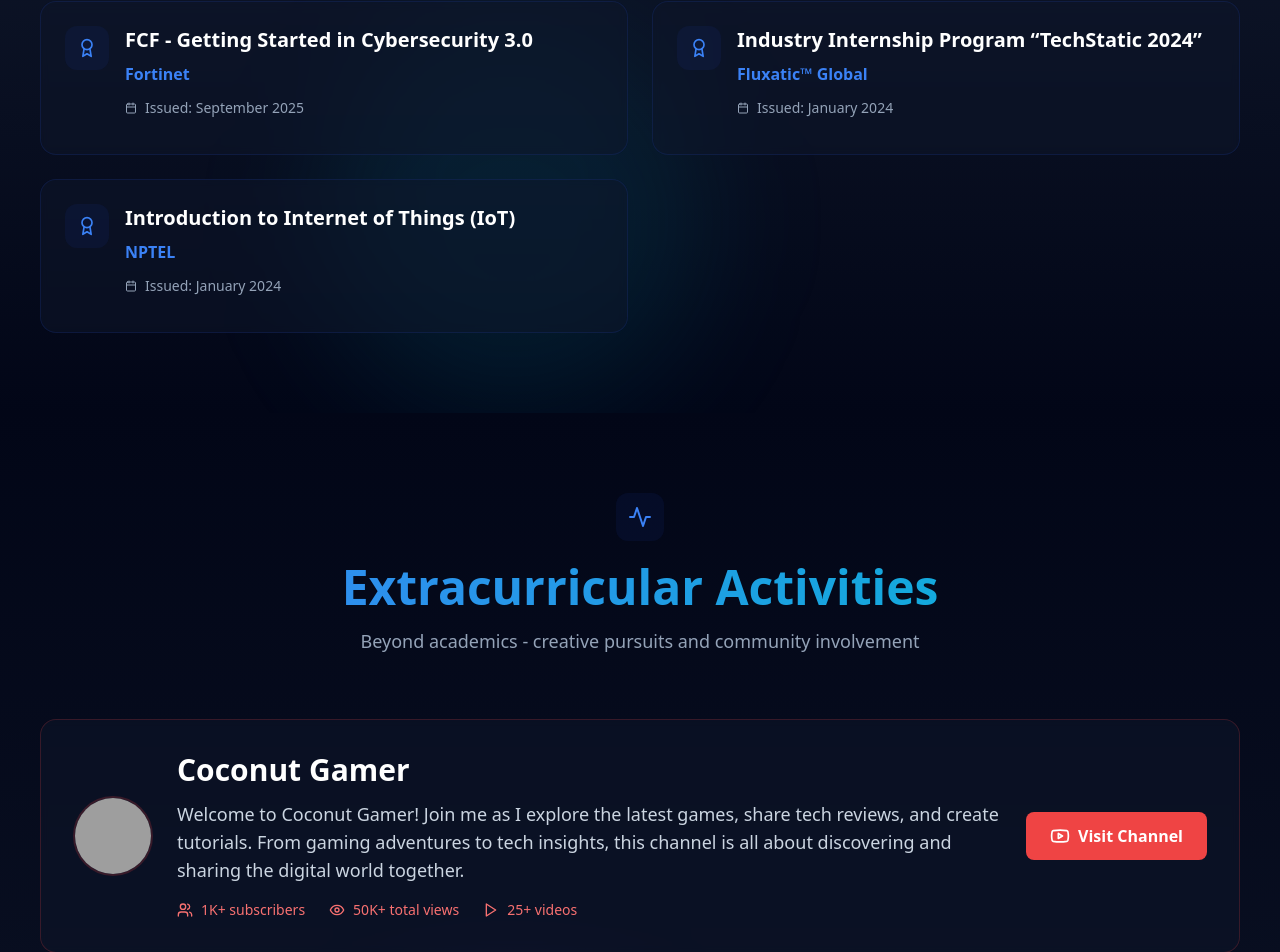
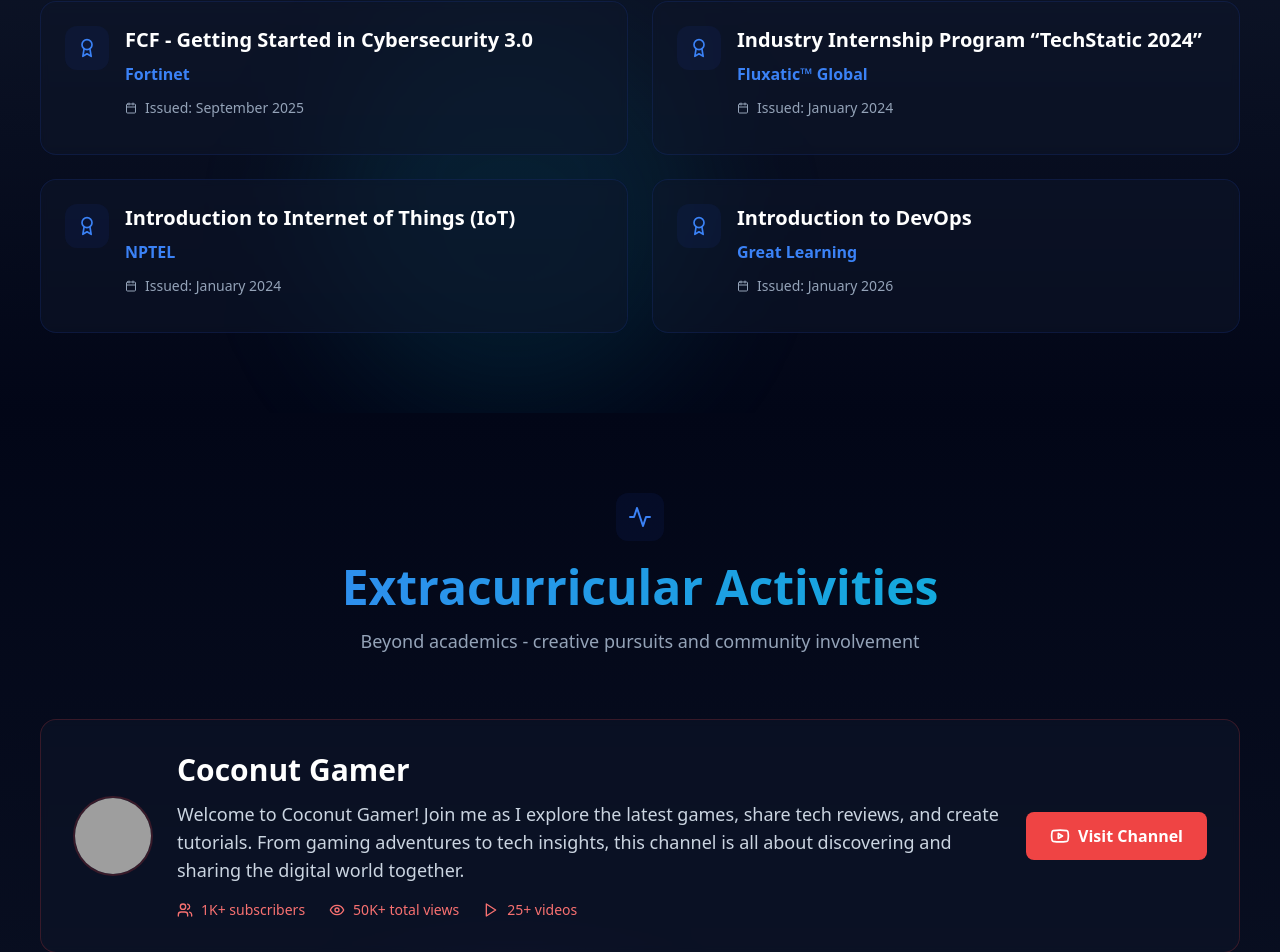
Before and after one commit to shawnrodrigues/Portfolio, a React (Vite) app: page / in a window 1280 px wide. Shown: the part 8209-9161 px from the top of the page. Built offline with nearby package versions, Linux system fonts and the light colour scheme; grey boxes are pictures that could not be loaded.

Commit message:
Add 'Introduction to DevOps' certification
Add a new certification object to src/data/portfolioData.ts (id: '8') for 'Introduction to DevOps' issued by Great Learning with issueDate '2026', updating the certifications array to include this recent credential.

```diff
--- a/src/data/portfolioData.ts
+++ b/src/data/portfolioData.ts
@@ -101,6 +101,12 @@
     title: 'Introduction to Internet of Things (IoT)',
     issuer: 'NPTEL',
     issueDate: '2024',
+  },
+  {
+    id: '8',
+    title: 'Introduction to DevOps',
+    issuer: 'Great Learning',
+    issueDate: '2026',
   },
 ];
 
```
